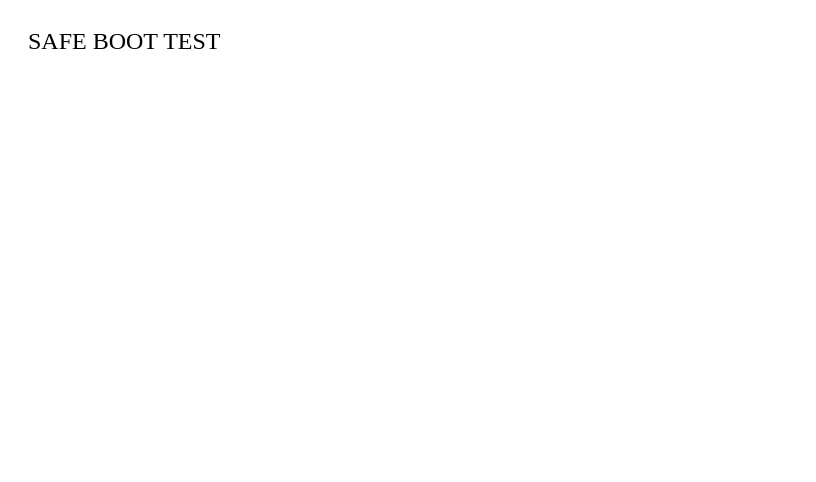
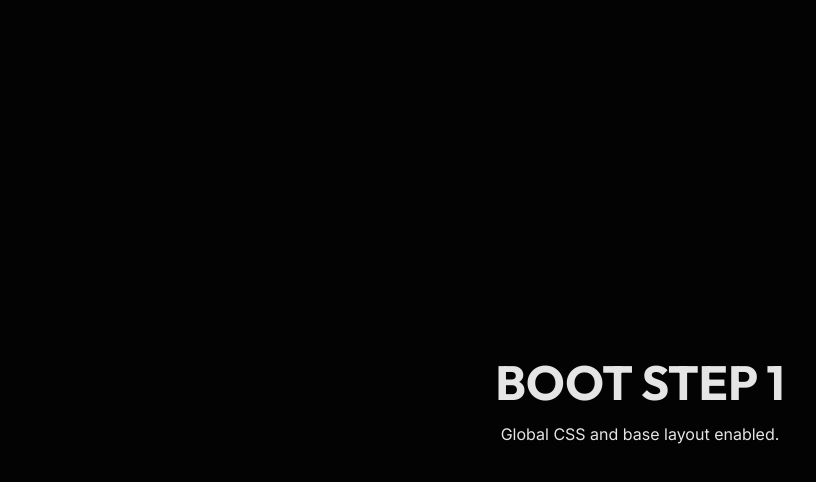
Before and after one commit to chachainc/tony-habit-rpg-extravaganza, a React (Vite) app: page / in a window 1280 px wide. Shown: the top 482 px of the page, without its empty margins (0-816 px from the left). Built offline with nearby package versions, Linux system fonts and the light colour scheme.

Commit message:
feat: Initialize React application entry point with global CSS and a basic boot screen.

```diff
--- a/src/main.tsx
+++ b/src/main.tsx
@@ -1,10 +1,14 @@
 import { StrictMode } from 'react'
 import { createRoot } from 'react-dom/client'
+import './styles/global.css' // Enable global CSS
+
+console.log('[BOOT] app bundle started - Stage 1');
 
 createRoot(document.getElementById('root')!).render(
   <StrictMode>
-    <div style={{ padding: 20, fontSize: 24, background: '#fff', color: '#000', height: '100vh' }}>
-      SAFE BOOT TEST
+    <div style={{ padding: 20, fontSize: 24, background: '#030303', color: '#e5e5e5', height: '100vh', display: 'flex', flexDirection: 'column', alignItems: 'center', justifyContent: 'center' }}>
+      <h1>BOOT STEP 1</h1>
+      <p style={{ marginTop: 10, fontSize: 16 }}>Global CSS and base layout enabled.</p>
     </div>
   </StrictMode>,
 )
```
